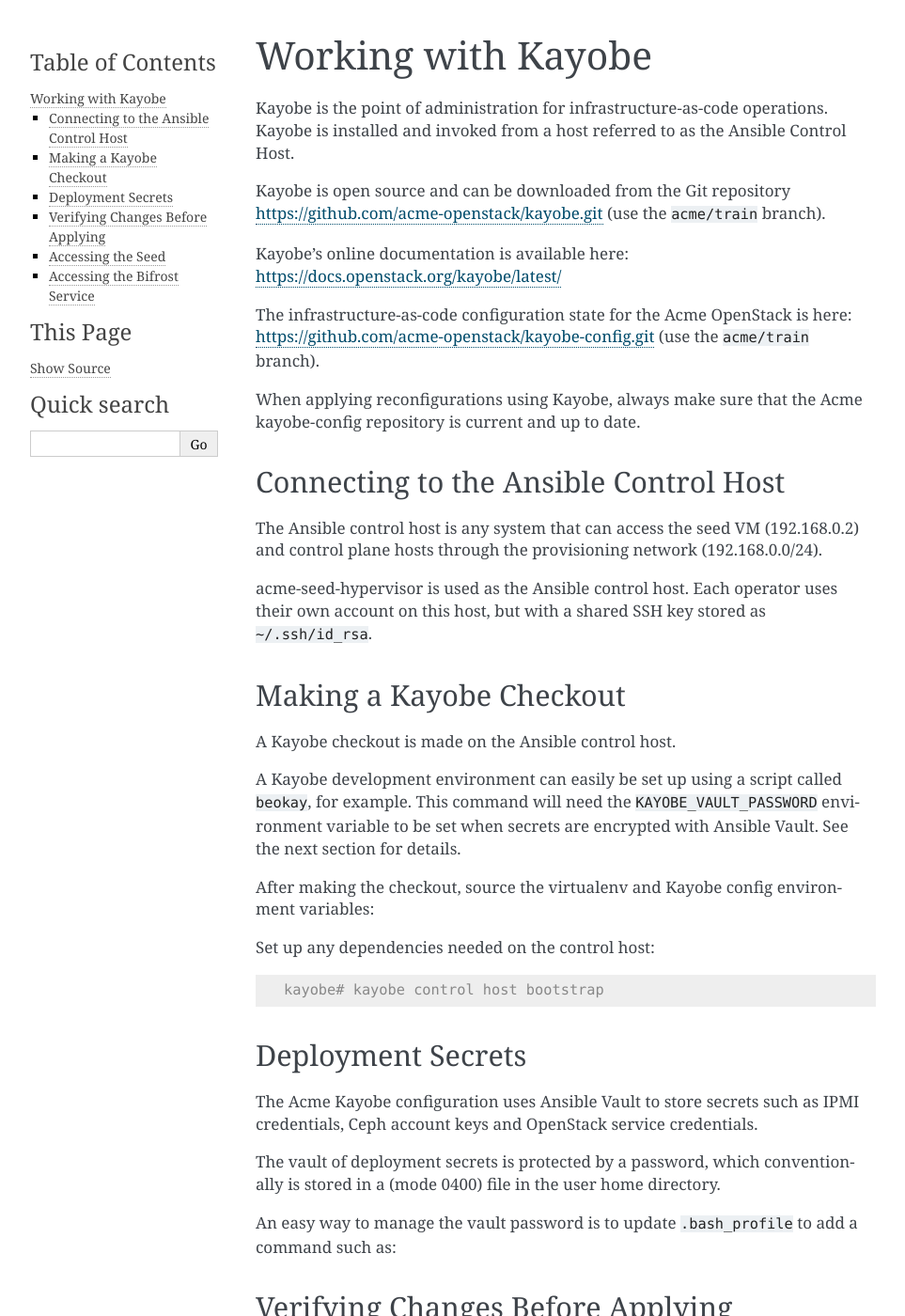
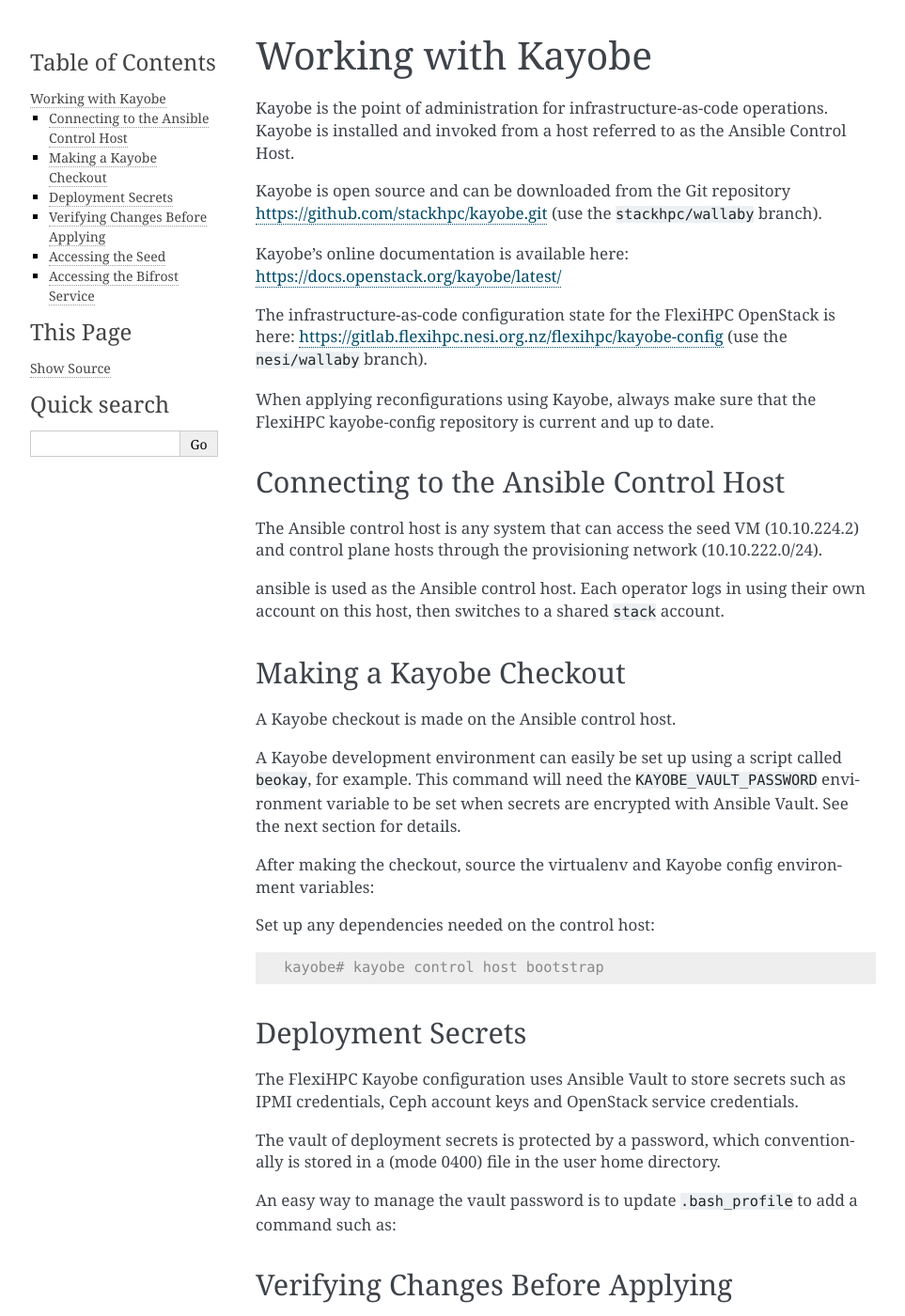
Before and after one commit to stackhpc/openstack-admin-guide, a Sphinx documentation site: the page built from source/working_with_kayobe.rst, in a window 1280 px wide and 1400 px high. Shown: the whole window at 94% size, without its empty margins (148-1111 px from the left). Built offline with Sphinx 7.4.7, drawn with Linux system fonts in a browser that asks for light colours; some of the changed text lies outside the part shown.

Commit message:
Make a start on vars

```diff
--- a/source/vars.rst
+++ b/source/vars.rst
@@ -1,49 +1,49 @@
 .. |alertmanager_url| replace:: https://openstack.acme.example:9093
-.. |base_path| replace:: ~/kayobe-env
-.. |bmc| replace:: BMC
+.. |base_path| replace:: ~/deployment
+.. |bmc| replace:: iLo
 .. |chat_system| replace:: Slack
-.. |control_host_access| replace:: |control_host| is used as the Ansible control host. Each operator uses their own account on this host, but with a shared SSH key stored as ``~/.ssh/id_rsa``.
-.. |control_host| replace:: acme-seed-hypervisor
-.. |controller0_hostname| replace:: ``ctrl0``
-.. |controller1_hostname| replace:: ``ctrl1``
-.. |controller2_hostname| replace:: ``ctr2``
+.. |control_host_access| replace:: |control_host| is used as the Ansible control host. Each operator logs in using their own account on this host, then switches to a shared ``stack`` account.
+.. |control_host| replace:: ansible
+.. |controller0_hostname| replace:: ``a01cc01``
+.. |controller1_hostname| replace:: ``a01cc02``
+.. |controller2_hostname| replace:: ``a01cc03``
 .. |file_share_location| replace:: Google Drive
-.. |flavor_name| replace:: m1.tiny
-.. |floating_ip_access| replace:: from acme-seed-hypervisor and the rest of the Acme network
+.. |flavor_name| replace:: m1.small
+.. |floating_ip_access| replace:: from ``ansible`` and the rest of the NeSI network
 .. |grafana_url| replace:: https://openstack.acme.example:3000
 .. |grafana_username| replace:: ``grafana_local_admin``
 .. |horizon_access| replace:: via the Internet.
 .. |horizon_theme_clone_url| replace:: https://github.com/acme-openstack/horizon-theme.git
 .. |horizon_theme_name| replace:: acme
-.. |horizon_url| replace:: https://openstack.acme.example
-.. |hypervisor_hostname| replace:: ``comp0``
+.. |horizon_url| replace:: https://dashboard.cloud.nesi.org.nz
+.. |hypervisor_hostname| replace:: ``a01co01``
 .. |hypervisor_type| replace:: KVM
 .. |ipmi_username| replace:: admin
-.. |kayobe_config_source_url| replace:: https://github.com/acme-openstack/kayobe-config.git
-.. |kayobe_config_source_version| replace:: ``acme/train``
+.. |kayobe_config_source_url| replace:: https://gitlab.flexihpc.nesi.org.nz/flexihpc/kayobe-config
+.. |kayobe_config_source_version| replace:: ``nesi/wallaby``
 .. |kayobe_config| replace:: kayobe-config
-.. |kayobe_source_url| replace:: https://github.com/acme-openstack/kayobe.git
-.. |kayobe_source_version| replace:: ``acme/train``
-.. |keystone_public_url| replace:: https://openstack.acme.example:5000
-.. |kibana_url| replace:: https://openstack.acme.example:5601
+.. |kayobe_source_url| replace:: https://github.com/stackhpc/kayobe.git
+.. |kayobe_source_version| replace:: ``stackhpc/wallaby``
+.. |keystone_public_url| replace:: https://keystone.akl-1.cloud.nesi.org.nz
+.. |kibana_url| replace:: https://kibana.akl-1.cloud.nesi.org.nz
 .. |kolla_passwords| replace:: https://github.com/acme-openstack/kayobe-config/blob/acme/train/etc/kayobe/kolla/passwords.yml
 .. |monitoring_host| replace:: ``mon0``
-.. |network_name| replace:: admin-vxlan
+.. |network_name| replace:: demo-vxlan
 .. |nova_rbd_pool| replace:: acme-vms
-.. |project_config_source_url| replace:: https://github.com/acme-openstack/acme-config.git
-.. |project_config| replace:: acme-config
-.. |project_name| replace:: Acme
-.. |provisioning_net_cidr| replace:: 192.168.0.0/24
+.. |project_config_source_url| replace:: https://gitlab.flexihpc.nesi.org.nz/flexihpc/nesi-config
+.. |project_config| replace:: nesi-config
+.. |project_name| replace:: FlexiHPC
+.. |provisioning_net_cidr| replace:: 10.10.222.0/24
 .. |public_api_access_host| replace:: |control_host|
 .. |public_network| replace:: public
-.. |public_subnet| replace:: 10.0.0.0/8
-.. |public_vip| replace:: 10.0.0.1
-.. |reference_architecture_url| replace:: https://docs.google.com/document/u/0/?tgif=d
-.. |seed_ip| replace:: 192.168.0.2
-.. |seed_name| replace:: acme-seed
+.. |public_subnet| replace:: 163.7.176.0/24
+.. |public_vip| replace:: 163.7.176.2
+.. |reference_architecture_url| replace:: https://docs.google.com/document/d/1ysDc2ptD1GHw-zIV7F48JEmMoXFatJav2d7J5wde7Qg/edit?usp=sharing
+.. |seed_ip| replace:: 10.10.224.2
+.. |seed_name| replace:: seed
 .. |seed_type| replace:: virtual machine
 .. |seed_user| replace:: stack
-.. |support_email| replace:: acme-support@stackhpc.com
+.. |support_email| replace:: nesi-support@stackhpc.com
 .. |support_level| replace:: standard support
 .. |tempest_recipes| replace:: https://github.com/acme-openstack/tempest-recipes.git
 .. |tls_setup| replace:: TLS is implemented using a wildcard certificate available for ``*.acme.example``.
```
